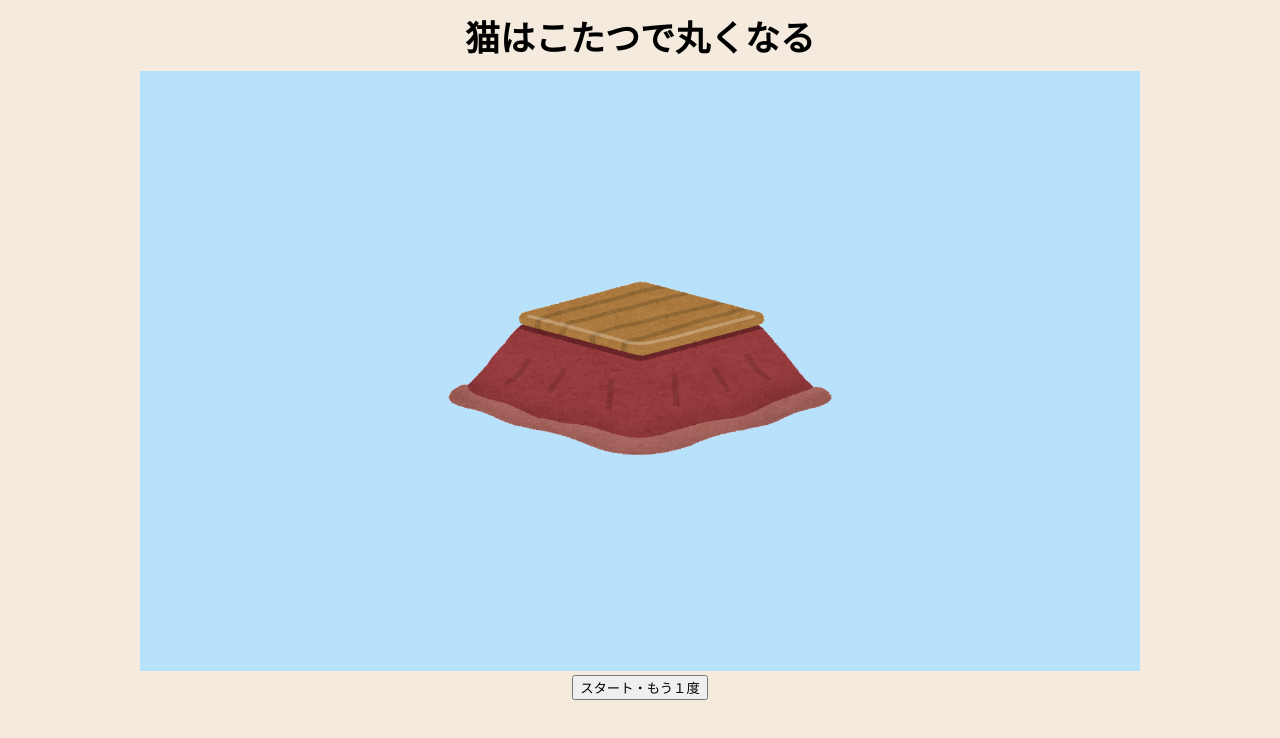
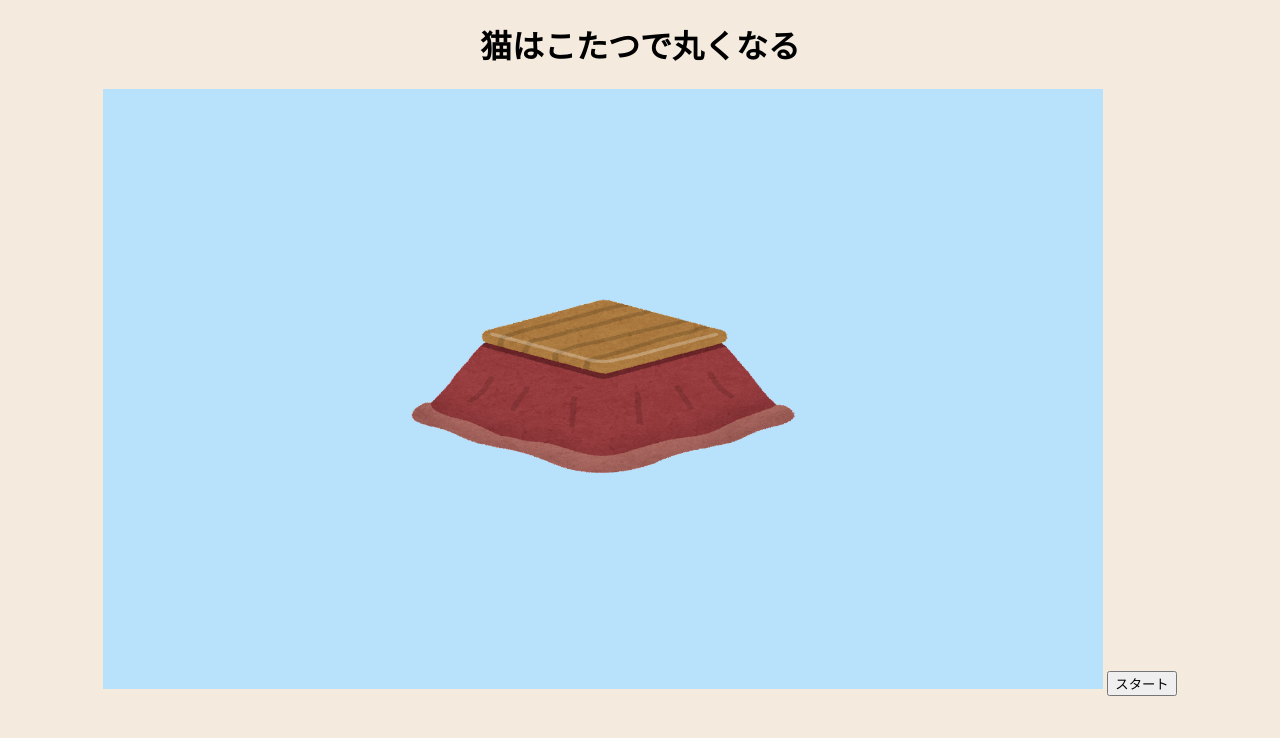
Before and after one commit to ieie727/monohazi2, a plain HTML site: page ものはじ 2/index.html in a window 1280 px wide. Drawn offline with Linux system fonts and the light colour scheme.

Commit message:
Update index.html

```diff
--- a/ものはじ 2/index.html
+++ b/ものはじ 2/index.html
@@ -4,19 +4,13 @@
     <meta charset="UTF-8">
     <meta http-equiv="X-UA-Compatible" content="IE=edge">
     <meta name="viewport" content="width=device-width, initial-scale=1.0">
-    <title>猫はこたつで丸くなる2</title>
+    <title>猫はこたつで丸くなる</title>
     <link rel="stylesheet" href="style.css">
 </head>
 <body>
-    <div class="white-boc">
-        <div class="title">猫はこたつで丸くなる</div>
-        <div class="canvas">
-            <canvas id="canvas" width="1000" height="600"></canvas>
-        </div>
-        <div class="reload">
-            <button type="button" onclick="start();">スタート・もう１度</button>
-        </div>
-    </div>
+    <h1>猫はこたつで丸くなる</h1>
+    <canvas id="canvas" width="1000" height="600"></canvas>
+    <button id="start" type="button">スタート</button>
     <script src="game.js"></script>
 </body>
 </html>
```
